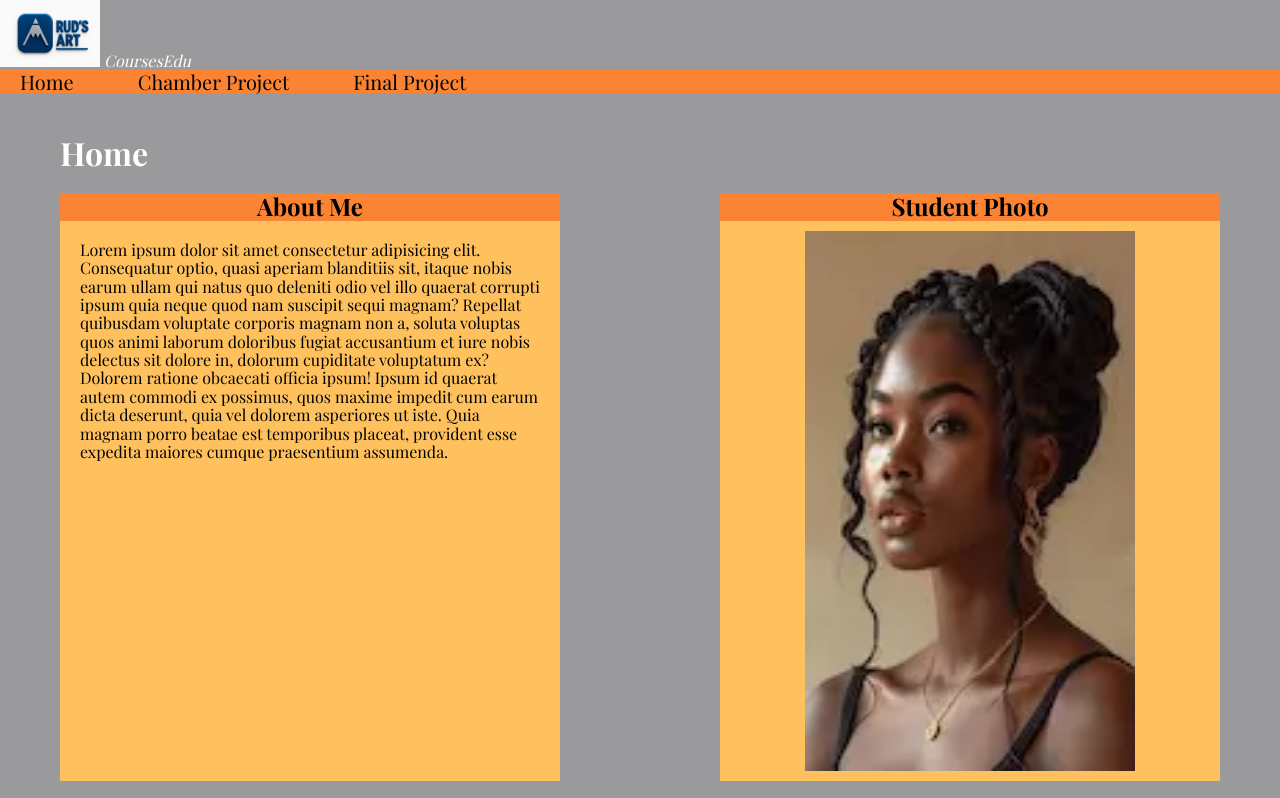
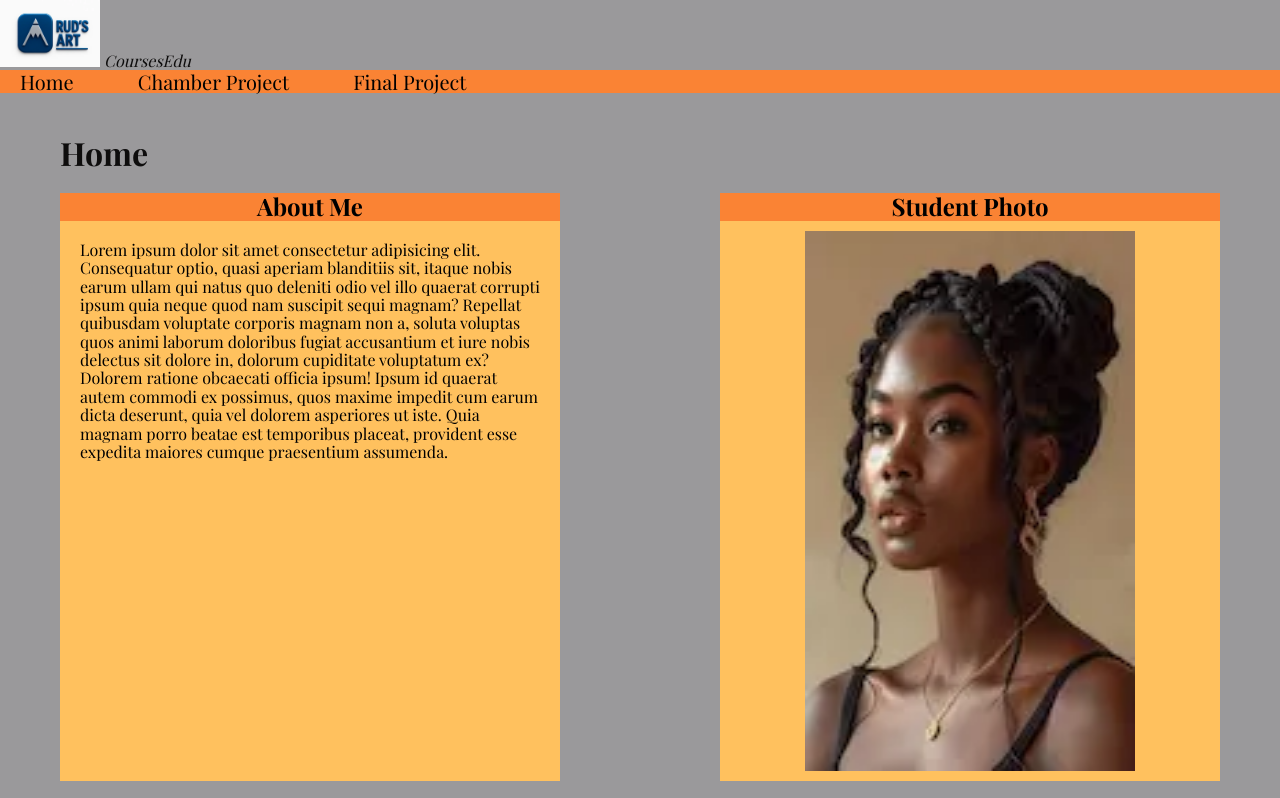
Before and after one commit to Rudnasoukadanicia/wdd231, a plain HTML site: page index.html in a window 1280 px wide. Shown: the top 798 px of the page. Drawn offline with nearby package versions, Linux system fonts and the light colour scheme; a web font is replaced by a local one.

Commit message:
projectchanber

```diff
--- a/index.html
+++ b/index.html
@@ -60,7 +60,7 @@
 
             <div class="photo-about">
                 <h2>Student Photo</h2>
-                <img src="images/profil_students.webp" alt=""Student_pictures>
+                <img src="images/profil_students.webp" alt="Student_pictures">
             </div>
         </section>
 
--- a/styles/large.css
+++ b/styles/large.css
@@ -1,7 +1,7 @@
 :root{
     --background-color: #9a999b;
     --accent-color: #FA8334;
-    --text-color: #fff;
+    --text-color: #0e0d0d;
     --text-color-accent: black;
     --muted: #FFC15E;
     --font-family: "Playfair Display", serif;
--- a/styles/small.css
+++ b/styles/small.css
@@ -1,7 +1,7 @@
 :root{
     --background-color: #9a999b;
     --accent-color: #FA8334;
-    --text-color: #fff;
+    --text-color: #0e0d0d;
     --text-color-accent: black;
     --muted: #FFC15E;
     --font-family: "Playfair Display", serif;
```
